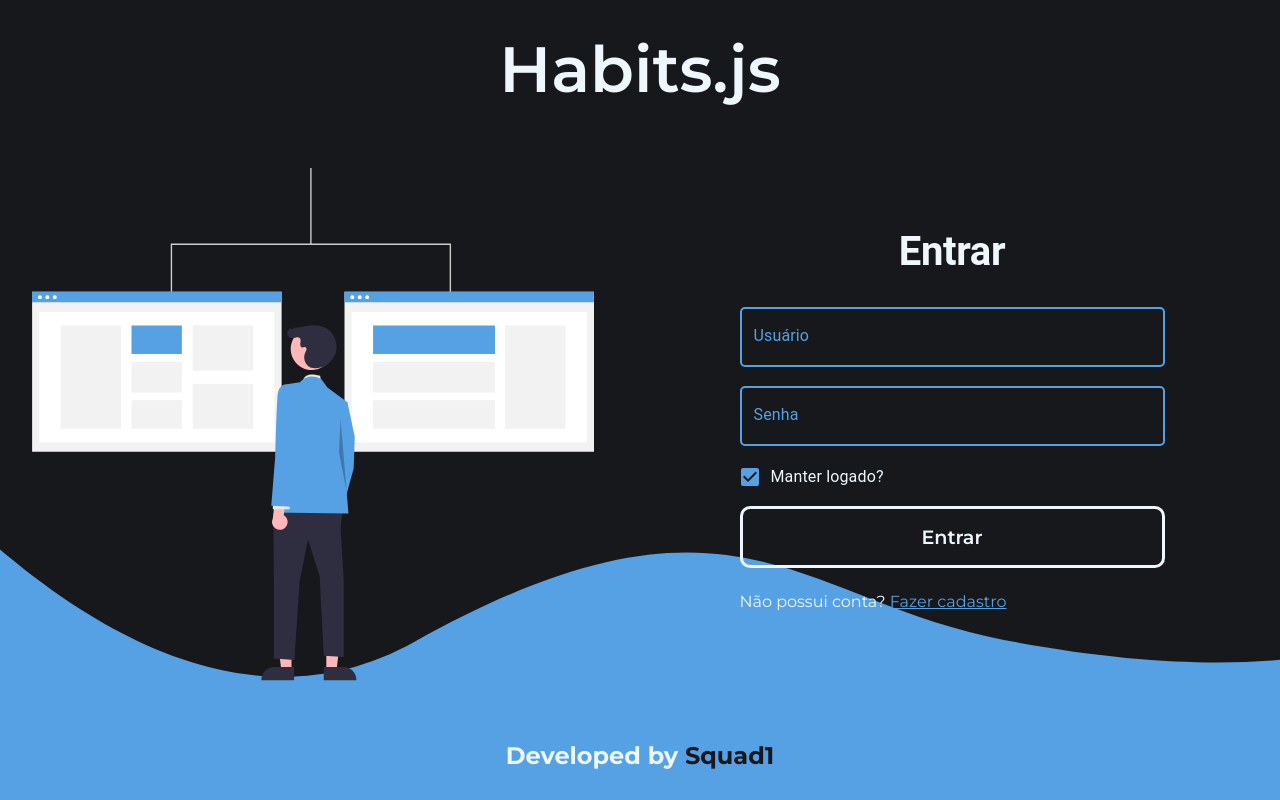
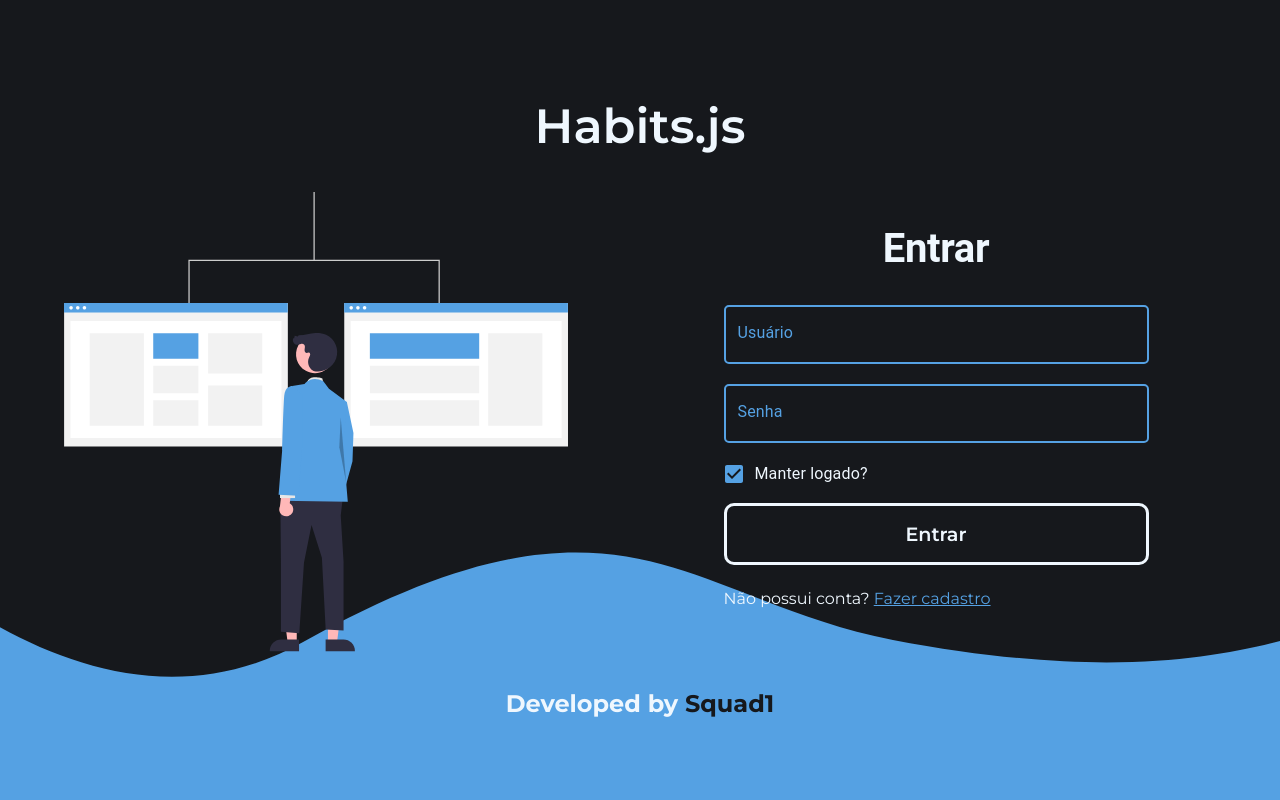
Before and after one commit to 7Cass/Habits.js, a React (Create React App) app: page / in a window 1280 px wide. Built offline with nearby package versions, Linux system fonts and the light colour scheme.

Commit message:
feat: starts the checkout in all styles

```diff
--- a/src/components/FormRegister/index.js
+++ b/src/components/FormRegister/index.js
@@ -75,6 +75,9 @@ const FormRegister = () => {
         main: "#55a1e3",
       },
     },
+    typography: {
+      fontFamily: "Montserrat",
+    },
   });
 
   return (
@@ -113,8 +116,11 @@ const FormRegister = () => {
         <Button type="submit" styled="outlined-light">
           Enviar
         </Button>
-        <Typography>
-          Já registrado? <Link to="/">login</Link>
+        <Typography style={{ textAlign: "center", paddingBottom: 0 }}>
+          Já registrado?{" "}
+          <Link to="/" style={{ color: "#16181c", fontWeight: "bold" }}>
+            Login
+          </Link>
         </Typography>
       </FormControl>
     </ThemeProvider>
--- a/src/pages/Login/styles.js
+++ b/src/pages/Login/styles.js
@@ -6,7 +6,7 @@ export const Container = styled.div`
   height: 100vh;
   width: 100%;
 
-  padding: 0 2rem;
+  padding: 4rem;
 
   display: flex;
   flex-direction: column;
@@ -14,9 +14,12 @@ export const Container = styled.div`
   justify-content: space-around;
   text-align: center;
 
-  background-image: url(${BackgroundImage});
-  background-size: cover;
-  background-repeat: no-repeat;
+  @media screen and (min-width: 1100px) {
+    background-image: url(${BackgroundImage});
+    background-size: cover;
+    background-repeat: no-repeat;
+    background-position: center;
+  }
 
   & form * {
   }
@@ -26,8 +29,12 @@ export const Container = styled.div`
   }
 
   & h1 {
-    font-size: 4rem;
     font-weight: 600;
+    font-size: 3rem;
+    margin-bottom: 15px;
+    @media screen and (min-width: 800px) {
+      margin: 15px 0 0;
+    }
   }
 
   & h2 {
@@ -38,10 +45,17 @@ export const Container = styled.div`
 
   & h3 {
     font-size: 1.25rem;
+    @media screen and (max-width: 1100px) {
+      margin-top: 20px;
+    }
   }
 
   & h3 span {
     color: #16181c;
+    cursor: pointer;
+    @media screen and (max-width: 1100px) {
+      color: #55a1e3;
+    }
   }
 
   & button {
@@ -52,10 +66,17 @@ export const Container = styled.div`
   & p {
     padding: 1rem 0;
     text-align: left;
+
+    @media screen and (max-width: 1100px) {
+      text-align: center;
+    }
   }
 
   & p a {
     color: #55a1e3;
+    @media screen and (max-width: 400px) {
+      display: block;
+    }
   }
 
   @media screen and (min-width: 400px) {
@@ -86,8 +107,8 @@ export const Container = styled.div`
 
     img {
       display: block;
-      max-width: 95%;
-      max-height: 95%;
+      max-width: 90%;
+      max-height: 90%;
     }
 
     form h2 {
--- a/src/pages/Register/styles.js
+++ b/src/pages/Register/styles.js
@@ -22,8 +22,9 @@ export const Container = styled.div`
   }
 
   & h1 {
-    font-size: 4rem;
+    font-size: 3rem;
     font-weight: 600;
+    margin-top: 20px;
   }
 
   & h2 {
@@ -40,6 +41,9 @@ export const Container = styled.div`
   & p {
     padding: 1rem 0;
     text-align: left;
+  }
+
+  & div.dev-container {
   }
 
   @media screen and (min-width: 400px) {
```
